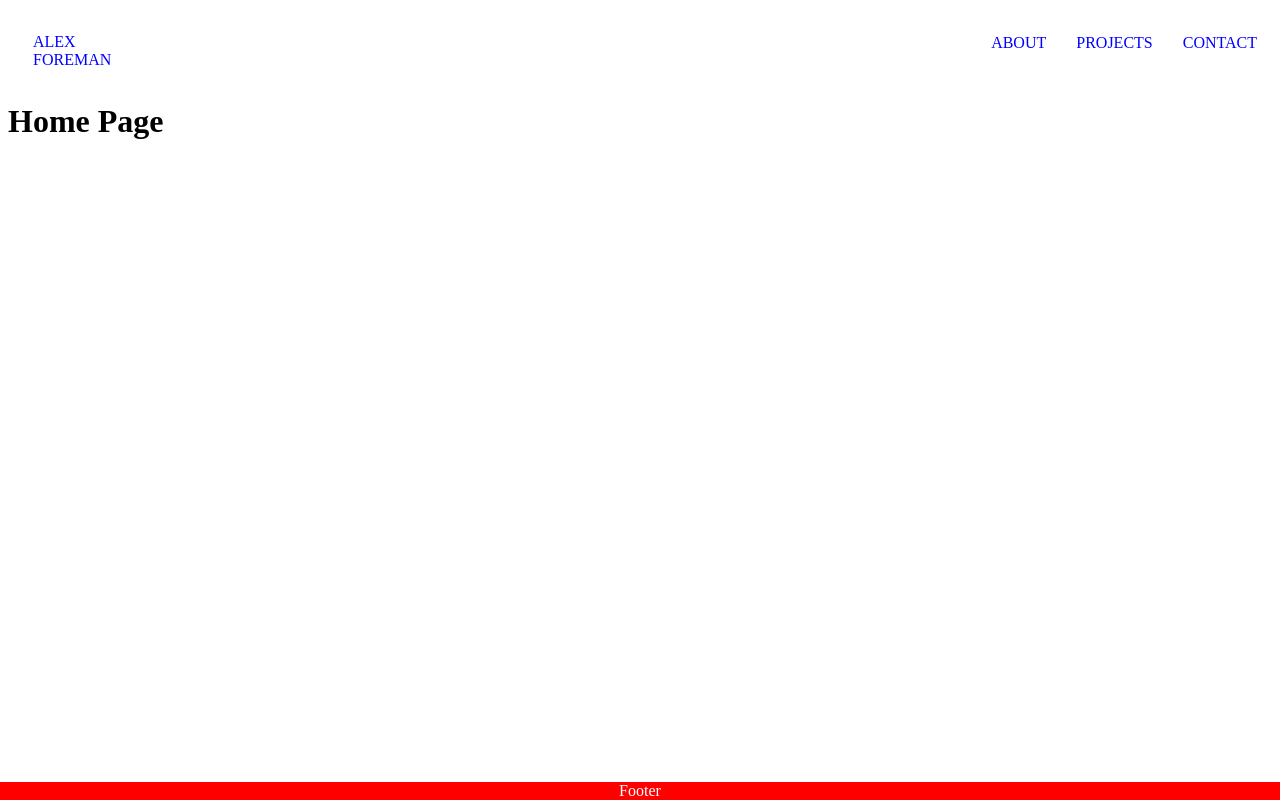
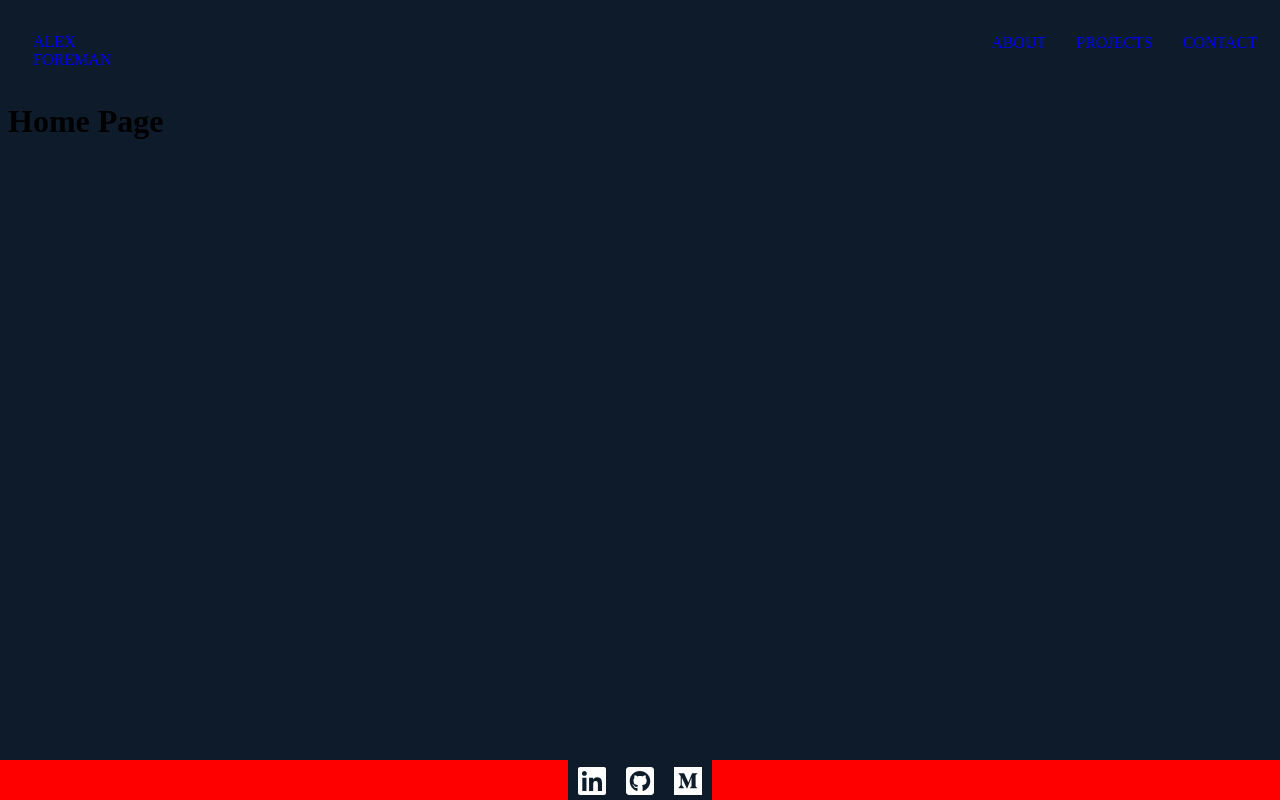
Before and after one commit to arf2k/My-Portfolio-Site, a React (Create React App) app: page / in a window 1280 px wide. Built offline with nearby package versions, Linux system fonts and the light colour scheme.

Commit message:
Add icons to footer and link them

```diff
--- a/package.json
+++ b/package.json
@@ -3,6 +3,10 @@
   "version": "0.1.0",
   "private": true,
   "dependencies": {
+    "@fortawesome/fontawesome-svg-core": "^1.2.35",
+    "@fortawesome/free-brands-svg-icons": "^5.15.3",
+    "@fortawesome/free-solid-svg-icons": "^5.15.3",
+    "@fortawesome/react-fontawesome": "^0.1.14",
     "@testing-library/jest-dom": "^5.11.4",
     "@testing-library/react": "^11.1.0",
     "@testing-library/user-event": "^12.1.10",
--- a/src/App.js
+++ b/src/App.js
@@ -6,6 +6,7 @@ import Contact from "./pages/Contact/Contact";
 import Home from "./pages/Home/Home";
 import Projects from "./pages/Projects/Projects";
 import Footer from "./components/Footer/Footer";
+import "./styles/App.scss"
 
 const App = () => {
   return (
--- a/src/components/Footer/Footer.js
+++ b/src/components/Footer/Footer.js
@@ -1,12 +1,35 @@
 import React from "react";
 import "../../styles/Footer.styles.scss";
+import { FontAwesomeIcon } from "@fortawesome/react-fontawesome";
+import {
+  faLinkedin,
+  faGithubSquare,
+  faMedium,
+} from "@fortawesome/free-brands-svg-icons";
 
 const Footer = () => {
-     return (
-     <div className="footer">
-          Footer
-     </div>
-     )
-}
+  return (
+    <div className="footer">
+      <div className="icon-list">
+        <a href="https://www.linkedin.com/in/foreman-alexander/" >
+          {" "}
+          <FontAwesomeIcon icon={faLinkedin} size="2x" className="icon" />
+        </a>
+        <a href="https://github.com/arf2k" >
+          {" "}
+          <FontAwesomeIcon
+            icon={faGithubSquare}
+            size="2x"
+            className="icon"
+          />{" "}
+        </a>
+        <a href="https://foreman-alexander.medium.com/" >
+          {" "}
+          <FontAwesomeIcon icon={faMedium} size="2x" className="icon" />{" "}
+        </a>
+      </div>
+    </div>
+  );
+};
 
-export default Footer
+export default Footer;
--- /dev/null
+++ b/src/styles/App.scss
@@ -0,0 +1,3 @@
+* {
+  background-color: #0D1B2A
+}
--- a/src/styles/Footer.styles.scss
+++ b/src/styles/Footer.styles.scss
@@ -6,4 +6,23 @@
      background-color: red;
      color: white;
      text-align: center;
+     height: 5vh;
+
+     .icon-list{
+          display: inline-flex;
+          // padding: 10px 15px;
+
+
+          .icon {
+               padding: 5px 10px;
+               cursor: pointer;
+          }
+
+          a {
+               text-decoration: none;
+               color: inherit
+          }
+     }
+
+
 }
```
Also changed, not shown: src/App.css (deleted, +0 -38 lines), 2 other files (tests, documents, lock files or other folders).
